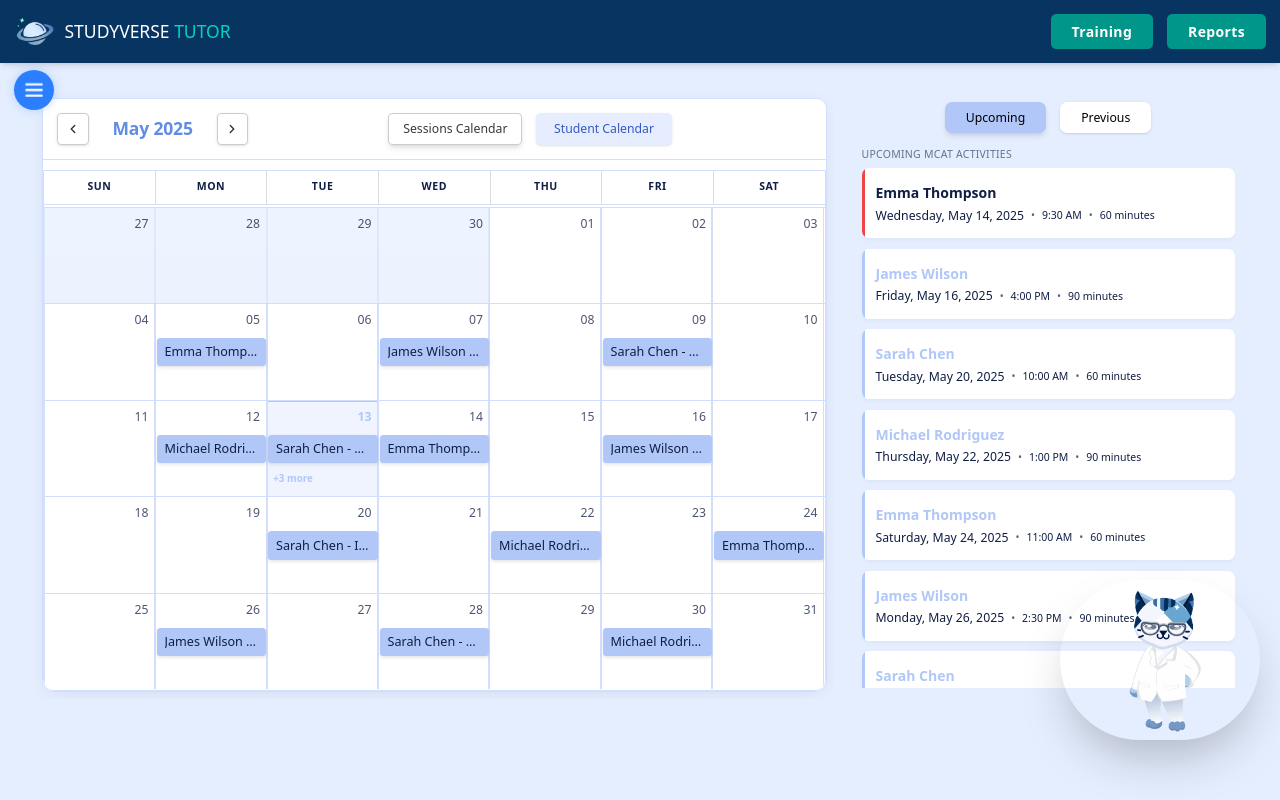
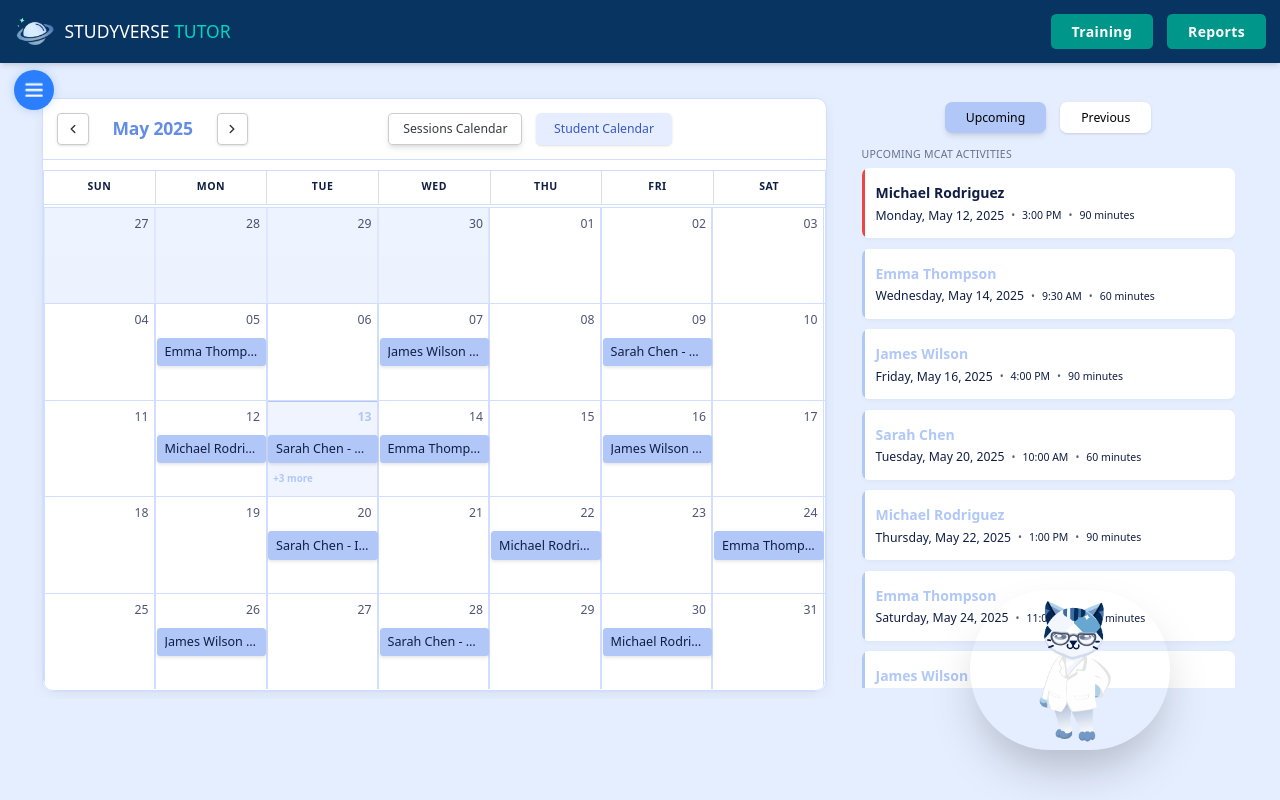
Before and after one commit to MyMCATAI/studyverse, a Next.js app: page /tutor in a window 1280 px wide. Built offline with nearby package versions, Linux system fonts and the light colour scheme.

Commit message:
add main whiteboard context to chat

```diff
--- a/src/app/api/chat/route.ts
+++ b/src/app/api/chat/route.ts
@@ -1,7 +1,7 @@
 import { NextResponse } from "next/server";
 import OpenAI from "openai";
 import { ElevenLabsClient } from "elevenlabs";
-import { getTutorBaseSystemPrompt, getPageContextSystemPrompt } from "../../../../lib/prompts";
+import { getTutorBaseSystemPrompt, getPageContextSystemPrompt } from "../../../lib/prompts";
 
 const openai = new OpenAI({
   apiKey: process.env.OPENAI_API_KEY,
@@ -61,8 +61,16 @@ export async function POST(req: Request) {
     let finalSystemInstructions = baseSystemInstructions;
 
     if (pageSpecificContext && typeof pageSpecificContext === 'string' && pageSpecificContext.trim() !== '') {
-      finalSystemInstructions = getPageContextSystemPrompt(baseSystemInstructions, pageSpecificContext);
+      finalSystemInstructions = getPageContextSystemPrompt(baseSystemInstructions, pageSpecificContext, tutorName);
     }
+
+    // Log the instructions and user message before sending to OpenAI
+    console.log("--- OpenAI API Call Details ---");
+    console.log("Final System Instructions:", finalSystemInstructions);
+    console.log("Full User Message to Thread:", fullUserMessage);
+    console.log("Thread ID:", currentThreadId);
+    console.log("Assistant ID:", currentAssistantId);
+    console.log("-------------------------------");
 
     await openai.beta.threads.messages.create(currentThreadId, {
       role: "user",
--- a/src/components/kalypso/KalypsoChat.tsx
+++ b/src/components/kalypso/KalypsoChat.tsx
@@ -18,10 +18,9 @@ interface KalypsoChatProps {
 }
 
 const KALYPSO_IMAGE_SIZE = 200; // Define size for reuse
-const SCREEN_PADDING = 20; // Define padding from screen edges
-const CHAT_UI_WIDTH_MD = 400;
-const CHAT_UI_WIDTH_SM = 350;
+const SCREEN_PADDING = 10; // Define padding from screen edge
 const GAP_ABOVE_IMAGE = 8; // Space between top of image and bottom of chat UI
+const RIGHT_OFFSET = 100; // Additional offset from right edge
 
 export default function KalypsoChat({ pageContext, tutorName }: KalypsoChatProps) {
   const [isOpen, setIsOpen] = useState(false);
@@ -45,7 +44,7 @@ export default function KalypsoChat({ pageContext, tutorName }: KalypsoChatProps
   useEffect(() => {
     // Set initial Y position to be bottom-right after component mounts and window is available
     setPosition({
-        x: window.innerWidth - KALYPSO_IMAGE_SIZE - SCREEN_PADDING,
+        x: window.innerWidth - KALYPSO_IMAGE_SIZE - SCREEN_PADDING - RIGHT_OFFSET,
         y: window.innerHeight - KALYPSO_IMAGE_SIZE - SCREEN_PADDING
     });
   }, []);
@@ -371,44 +370,3 @@ export default function KalypsoChat({ pageContext, tutorName }: KalypsoChatProps
     </div>
   );
 }
-
-// Basic speech bubble CSS (add to your global.css or a relevant CSS module)
-/*
-.speech-bubble-user {
-  position: relative;
-  border-radius: .4em;
-}
-.speech-bubble-user::after {
-  content: '';
-  position: absolute;
-  right: 0;
-  top: 50%;
-  width: 0;
-  height: 0;
-  border: 10px solid transparent;
-  border-left-color: #10b981; // Match user bubble bg color
-  border-right: 0;
-  border-bottom: 0;
-  margin-top: -5px;
-  margin-right: -10px;
-}
-
-.speech-bubble-ai {
-  position: relative;
-  border-radius: .4em;
-}
-.speech-bubble-ai::after {
-  content: '';
-  position: absolute;
-  left: 0;
-  top: 50%;
-  width: 0;
-  height: 0;
-  border: 10px solid transparent;
-  border-right-color: #e5e7eb; // Match AI bubble bg color
-  border-left: 0;
-  border-bottom: 0;
-  margin-top: -5px;
-  margin-left: -10px;
-}
-*/
--- a/src/components/tutor/Dashboard.tsx
+++ b/src/components/tutor/Dashboard.tsx
@@ -193,8 +193,114 @@ export default function Dashboard({ sessions: initialSessions, onNavigateToStude
     }
   ];
 
+  // June 2025 Tutoring Sessions - 3 per week from June 1-28
+  const june2025Sessions = [
+    // Week 1 (June 1-7)
+    {
+      id: 201,
+      studentName: "Emma Thompson",
+      date: "Monday, June 2, 2025",
+      time: "10:00 AM",
+      duration: "60 minutes",
+      topic: "Biochemistry Review & Practice"
+    },
+    {
+      id: 202,
+      studentName: "James Wilson",
+      date: "Wednesday, June 4, 2025",
+      time: "2:00 PM",
+      duration: "90 minutes",
+      topic: "Physics Practice Problems"
+    },
+    {
+      id: 203,
+      studentName: "Sarah Chen",
+      date: "Friday, June 6, 2025",
+      time: "11:30 AM",
+      duration: "60 minutes",
+      topic: "CARS Full Length Practice"
+    },
+
+    // Week 2 (June 8-14)
+    {
+      id: 204,
+      studentName: "Michael Rodriguez",
+      date: "Monday, June 9, 2025",
+      time: "3:00 PM",
+      duration: "90 minutes",
+      topic: "Biology Systems Review"
+    },
+    {
+      id: 205,
+      studentName: "Emma Thompson",
+      date: "Wednesday, June 11, 2025",
+      time: "9:30 AM",
+      duration: "60 minutes",
+      topic: "Chemistry Practice Questions"
+    },
+    {
+      id: 206,
+      studentName: "James Wilson",
+      date: "Friday, June 13, 2025",
+      time: "4:00 PM",
+      duration: "90 minutes",
+      topic: "Physics & Math Review"
+    },
+
+    // Week 3 (June 15-21)
+    {
+      id: 207,
+      studentName: "Sarah Chen",
+      date: "Tuesday, June 17, 2025",
+      time: "10:00 AM",
+      duration: "60 minutes",
+      topic: "CARS Strategy Review"
+    },
+    {
+      id: 208,
+      studentName: "Michael Rodriguez",
+      date: "Thursday, June 19, 2025",
+      time: "1:00 PM",
+      duration: "90 minutes",
+      topic: "Psychology & Sociology Practice"
+    },
+    {
+      id: 209,
+      studentName: "Emma Thompson",
+      date: "Saturday, June 21, 2025",
+      time: "11:00 AM",
+      duration: "60 minutes",
+      topic: "Biology Practice Questions"
+    },
+
+    // Week 4 (June 22-28)
+    {
+      id: 210,
+      studentName: "James Wilson",
+      date: "Monday, June 23, 2025",
+      time: "2:30 PM",
+      duration: "90 minutes",
+      topic: "Physics & Chemistry Review"
+    },
+    {
+      id: 211,
+      studentName: "Sarah Chen",
+      date: "Wednesday, June 25, 2025",
+      time: "10:30 AM",
+      duration: "60 minutes",
+      topic: "CARS Full Length Practice"
+    },
+    {
+      id: 212,
+      studentName: "Michael Rodriguez",
+      date: "Friday, June 27, 2025",
+      time: "3:30 PM",
+      duration: "90 minutes",
+      topic: "Psychology & Sociology Review"
+    }
+  ];
   // Combine existing and new May 2025 sessions
-  const [sessions, setSessions] = useState<Session[]>([...initialSessionsData, ...may2025Sessions]);
+  const [sessions, setSessions] = useState<Session[]>([...initialSessionsData, ...may2025Sessions, ...june2025Sessions]);
 
   // Sample student data with enhanced color coding
   const students = [
@@ -768,10 +874,15 @@ export default function Dashboard({ sessions: initialSessions, onNavigateToStude
     const hourIn24 = isPM && hourValue < 12 ? hourValue + 12 : hourValue;
 
     // Set time
-    sessionDate.setHours(hourIn24, parseInt(minutes.split(' ')[0]), 0);
+    sessionDate.setHours(hourIn24, parseInt(minutes.split(' ')[0]), 0, 0); // Set seconds and ms to 0
 
-    // Check if the session is in the future
-    return sessionDate > new Date();
+    // Get current date in EST and set to start of day
+    const nowEST = new Date(new Date().toLocaleString("en-US", {timeZone: "America/New_York"}));
+    const startOfTodayEST = new Date(nowEST);
+    startOfTodayEST.setHours(0, 0, 0, 0);
+
+    // Check if the session is today or in the future
+    return sessionDate >= startOfTodayEST;
   });
 
   const upcomingReports = reports.filter(report => report.status === 'upcoming');
--- a/src/lib/prompts.ts
+++ b/src/lib/prompts.ts
@@ -13,11 +13,22 @@ If you are unsure about something, it's better to state that clearly than to pro
 };
 
 // Example of how you might add page-specific context later
-export const getPageContextSystemPrompt = (basePrompt: string, pageContext: string): string => {
+export const getPageContextSystemPrompt = (basePrompt: string, pageContext: string, tutorName: string = "Evan"): string => {
+  const now = new Date();
+  const timeZone = 'America/New_York'; // IANA time zone for EST/EDT
+
+  const dayOfWeek = now.toLocaleDateString('en-US', { weekday: 'long', timeZone });
+  const date = now.toLocaleDateString('en-US', { year: 'numeric', month: 'long', day: 'numeric', timeZone });
+  const time = now.toLocaleTimeString('en-US', { hour: '2-digit', minute: '2-digit', hour12: true, timeZone });
+
+  const dateTimeInfo = `Today is ${dayOfWeek}, ${date}. The current time is ${time} (Eastern Time).`;
+
   return (
 `${basePrompt}
 
-Context for your current interaction with ${tutorName}: // This ${tutorName} would need to be passed or re-inserted
+${dateTimeInfo}
+
+Context for your current interaction with ${tutorName}:
 ${pageContext}`
   );
 };
```
Also changed, not shown: 1 other file (tests, documents, lock files or other folders).
